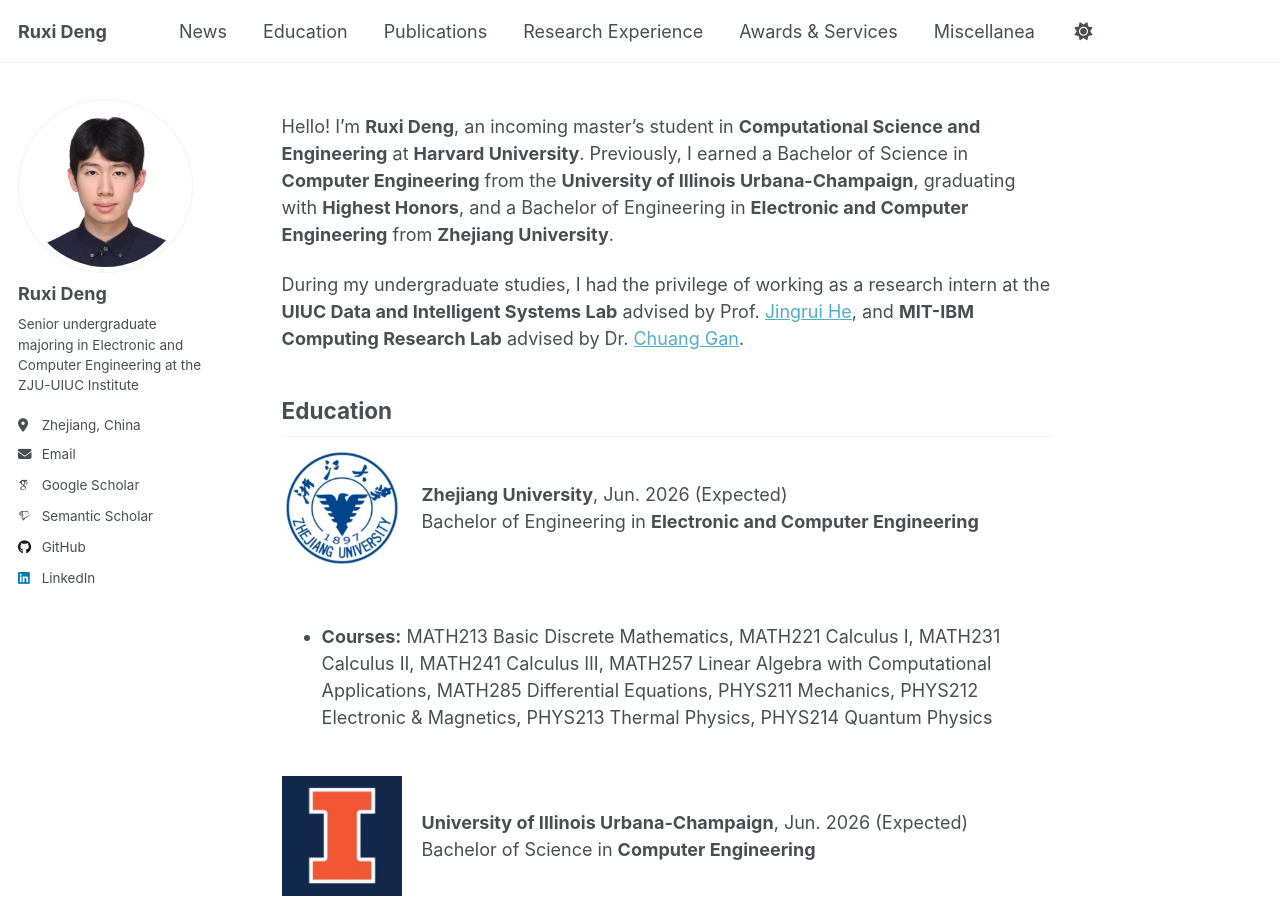
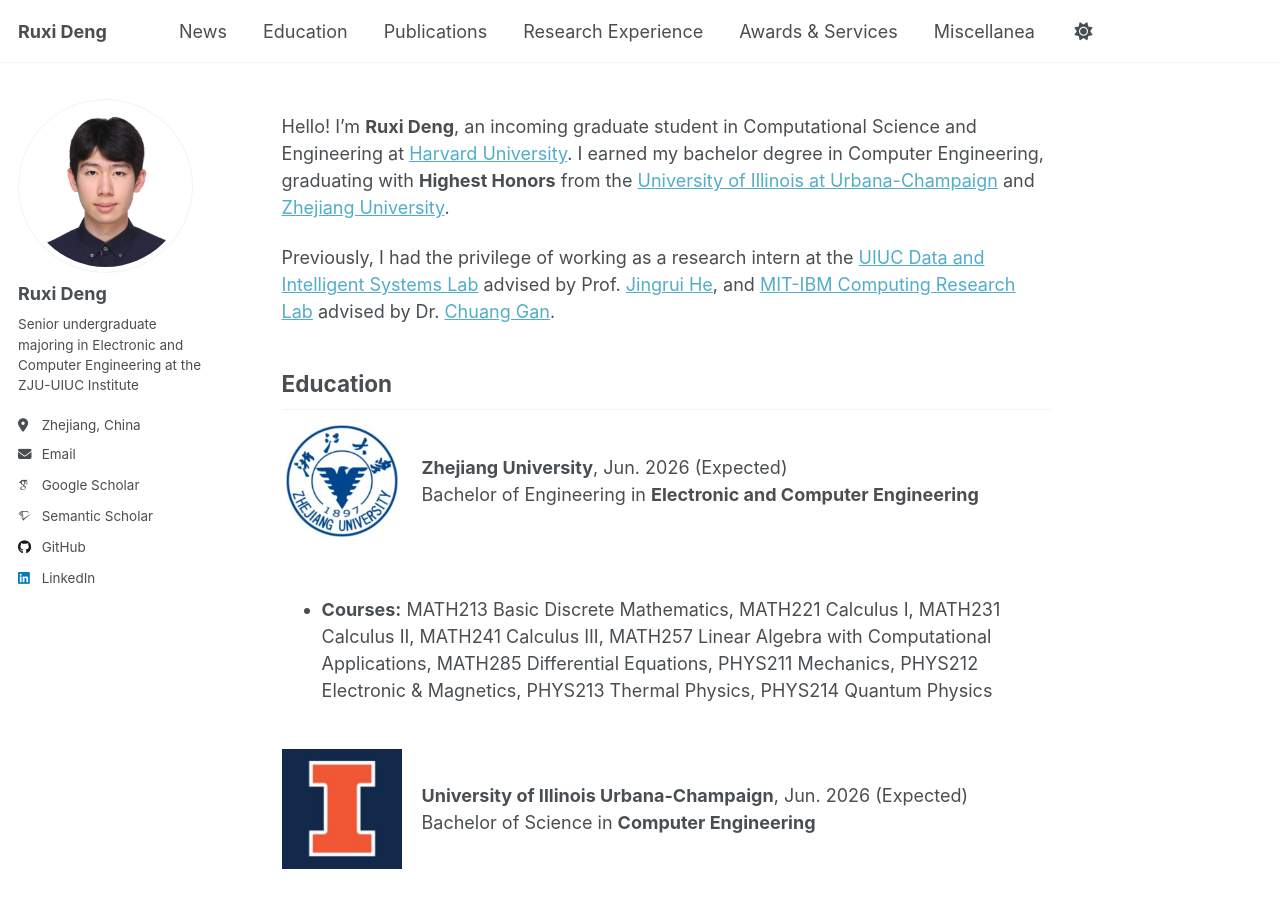
Before and after one commit to ruxideng/ruxideng.github.io, a Jekyll site: the page built from _pages/about.md, in a window 1280 px wide and 900 px high. Built offline with Jekyll 4.4.1, drawn with Linux system fonts in a browser that asks for light colours; some web fonts are replaced; a script that is not in the unit is left out.

Commit message:
Update about.md

```diff
--- a/_pages/about.md
+++ b/_pages/about.md
@@ -7,9 +7,9 @@ redirect_from:
   - /about.html
 ---
 
-Hello! I'm **Ruxi Deng**, an incoming master's student in **Computational Science and Engineering** at **Harvard University**. Previously, I earned a Bachelor of Science in **Computer Engineering** from the **University of Illinois Urbana-Champaign**, graduating with **Highest Honors**, and a Bachelor of Engineering in **Electronic and Computer Engineering** from **Zhejiang University**.
+Hello! I'm **Ruxi Deng**, an incoming graduate student in Computational Science and Engineering at <a href="https://www.harvard.edu/">Harvard University</a>. I earned my bachelor degree in Computer Engineering, graduating with **Highest Honors** from the <a href="https://illinois.edu/">University of Illinois at Urbana-Champaign</a> and <a href="https://www.zju.edu.cn/english/">Zhejiang University</a>.
 
-During my undergraduate studies, I had the privilege of working as a research intern at the **UIUC Data and Intelligent Systems Lab** advised by Prof. <a href="https://www.hejingrui.org/">Jingrui He</a>, and **MIT-IBM Computing Research Lab** advised by Dr. <a href="https://mitibm.mit.edu/people/chuang-gan/">Chuang Gan</a>.
+Previously, I had the privilege of working as a research intern at the <a href="https://dais.cs.illinois.edu/">UIUC Data and Intelligent Systems Lab</a> advised by Prof. <a href="https://www.hejingrui.org/">Jingrui He</a>, and <a href="https://mitibm.mit.edu/">MIT-IBM Computing Research Lab</a> advised by Dr. <a href="https://mitibm.mit.edu/people/chuang-gan/">Chuang Gan</a>.
 
 <h2 id="education">Education</h2>
 
```
